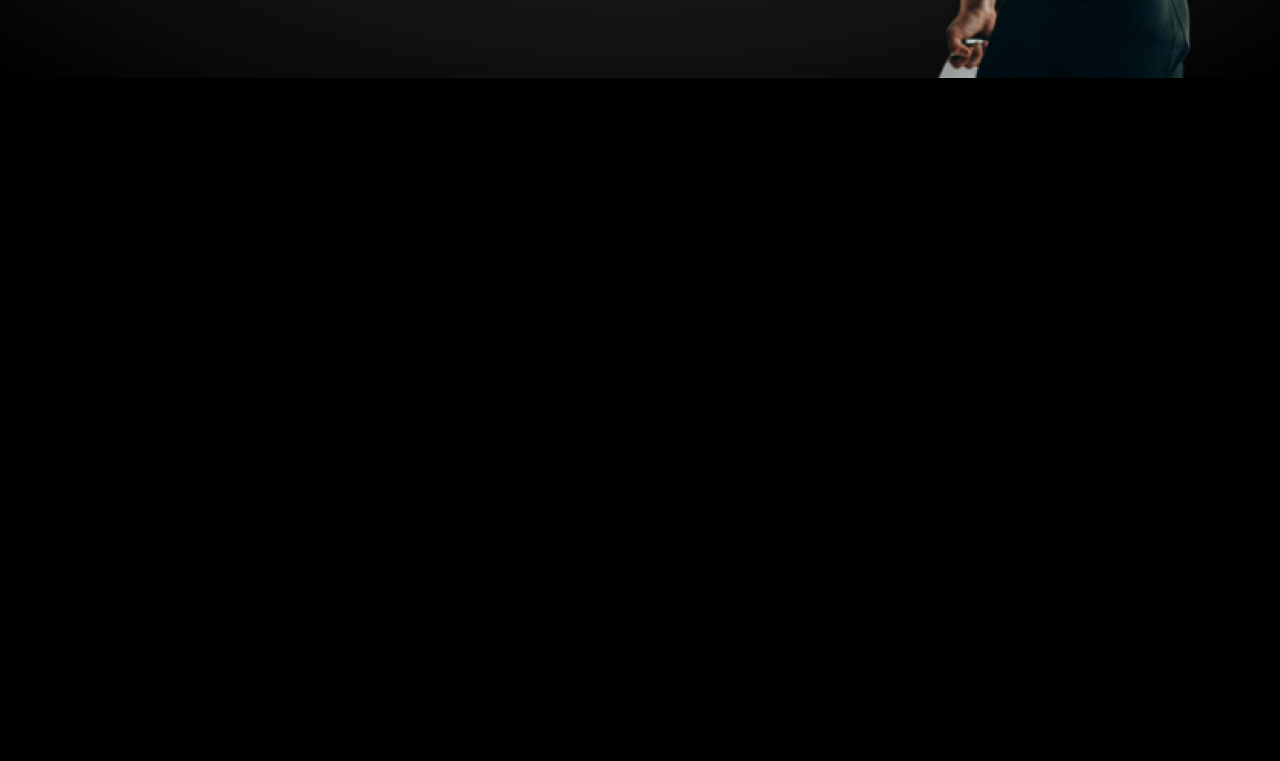
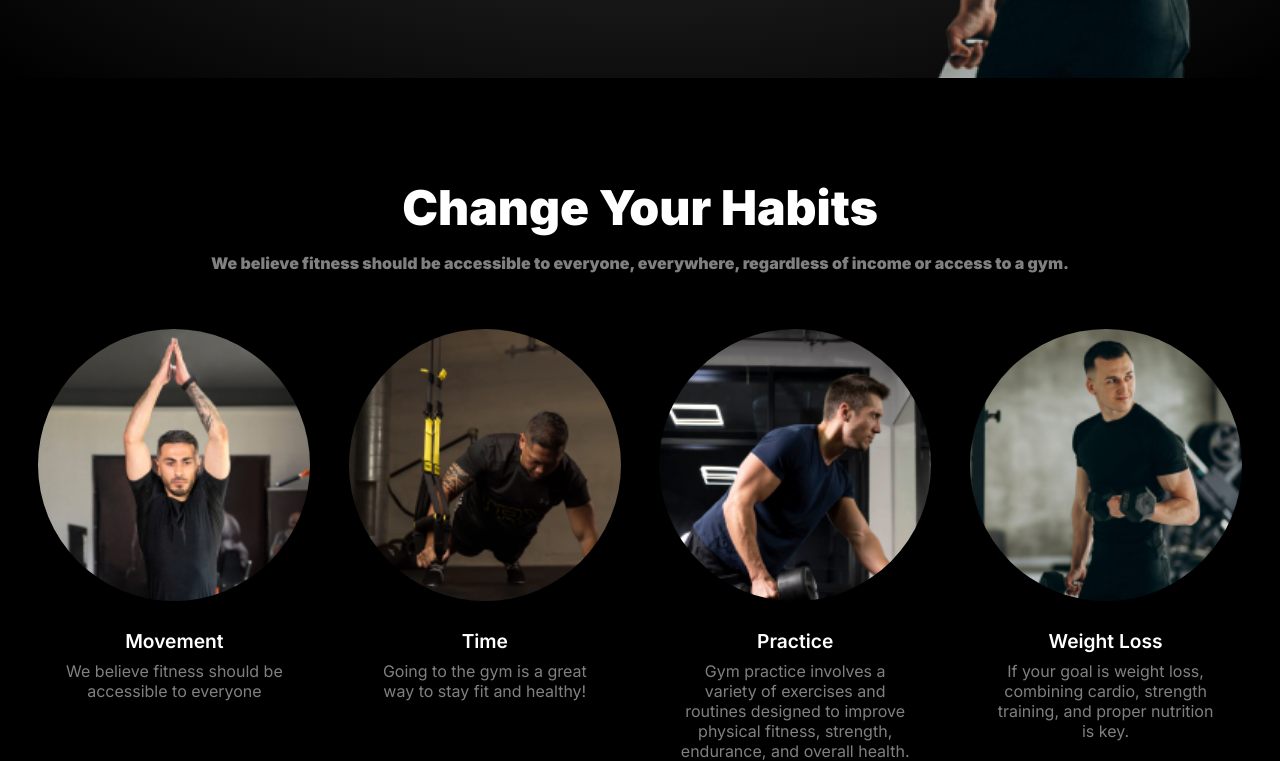
Before and after one commit to jahidul39306/fitness_website, a plain HTML site: page index.html in a window 1280 px wide. Shown: the part 608-1369 px from the top of the page. Before the commit the page ends 800 px from the top, so only its background shows below. Drawn offline with Linux system fonts and the light colour scheme; a web font is replaced by a local one.

Commit message:
habis section complete

```diff
--- a/index.html
+++ b/index.html
@@ -42,7 +42,33 @@
         </div>
     </header>
     <main>
-        <p>Hello</p>
+        <!-- habits section -->
+         <section class="habits">
+            <h1>Change Your Habits</h1>
+            <p>We believe fitness should be accessible to everyone, everywhere, regardless of income or access to a gym.</p>
+            <div class="habits-container">
+                <div class="habit-item">
+                    <img src="images/image 2.png" alt="">
+                    <h3>Movement</h3>
+                    <p>We believe fitness should be accessible to everyone</p>
+                </div>
+                <div class="habit-item">
+                    <img src="images/image 3.png" alt="">
+                    <h3>Time</h3>
+                    <p>Going to the gym is a great way to stay fit and healthy!</p>
+                </div>
+                <div class="habit-item">
+                    <img src="images/image 4.png" alt="">
+                    <h3>Practice</h3>
+                    <p>Gym practice involves a variety of exercises and routines designed to improve physical fitness, strength, endurance, and overall health.</p>
+                </div>
+                <div class="habit-item">
+                    <img src="images/image 5.png" alt="">
+                    <h3>Weight Loss</h3>
+                    <p>If your goal is weight loss, combining cardio, strength training, and proper nutrition is key.</p>
+                </div>
+            </div>
+         </section>
     </main>
     <footer>
 
--- a/styles/index.css
+++ b/styles/index.css
@@ -159,6 +159,54 @@ nav h3 > i{
     cursor: pointer;
     margin-left: 10px;
 }
+/* habits section */
+.habits{
+    text-align: center;
+    max-width: 1440px;
+    margin: 0 auto;
+    margin-top: 100px;
+}
+.habits > h1{
+    color: rgb(255, 255, 255);
+    font-size: 3rem;
+    font-weight: 900;
+}
+.habits > p{
+    color: rgb(255, 255, 255, 0.5);
+    font-size: 1rem;
+    font-weight: 900;
+    margin-top: 1rem;
+    margin-bottom: 3.5rem;
+}
+
+.habits-container{
+    display: flex;
+    justify-content: space-evenly;
+
+}
+.habit-item{
+    text-align: center;
+}
+.habit-item > img{
+    height: 17rem;
+    width: 17rem;
+    border-radius: 50%;
+}
+.habit-item > h3{
+    color: rgb(255, 255, 255);
+    font-size: 1.2rem;
+    font-weight: 600;
+    margin: 0 auto;
+    margin-top: 1.5rem;
+    margin-bottom: 0.5rem;
+}
+.habit-item > p{
+    color: rgba(255, 255, 255, 0.5);
+    font-size: 1rem;
+    max-width: 230px;
+    margin: 0 auto;
+}
+
 /* responsive section */
 @media screen and (max-width:576px){
     /* *{
@@ -170,9 +218,9 @@ nav h3 > i{
     .menu{
         display: inline;
     }
-    .banner{
+    .banner, .habits-container{
         flex-direction: column;
-        gap: 5px;
+        gap: 2rem;
     }
     .banner-content{
         width: 100%;
```
